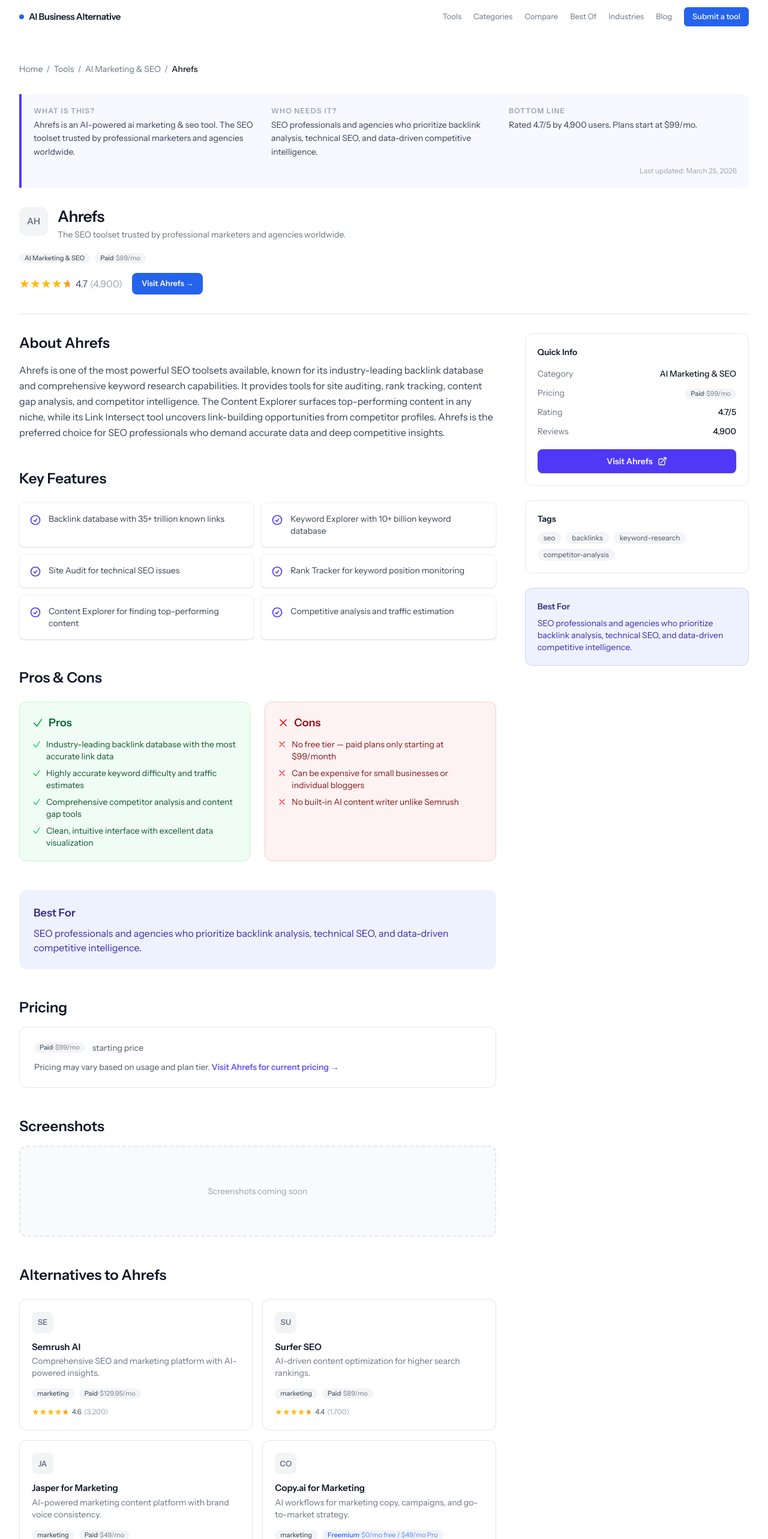
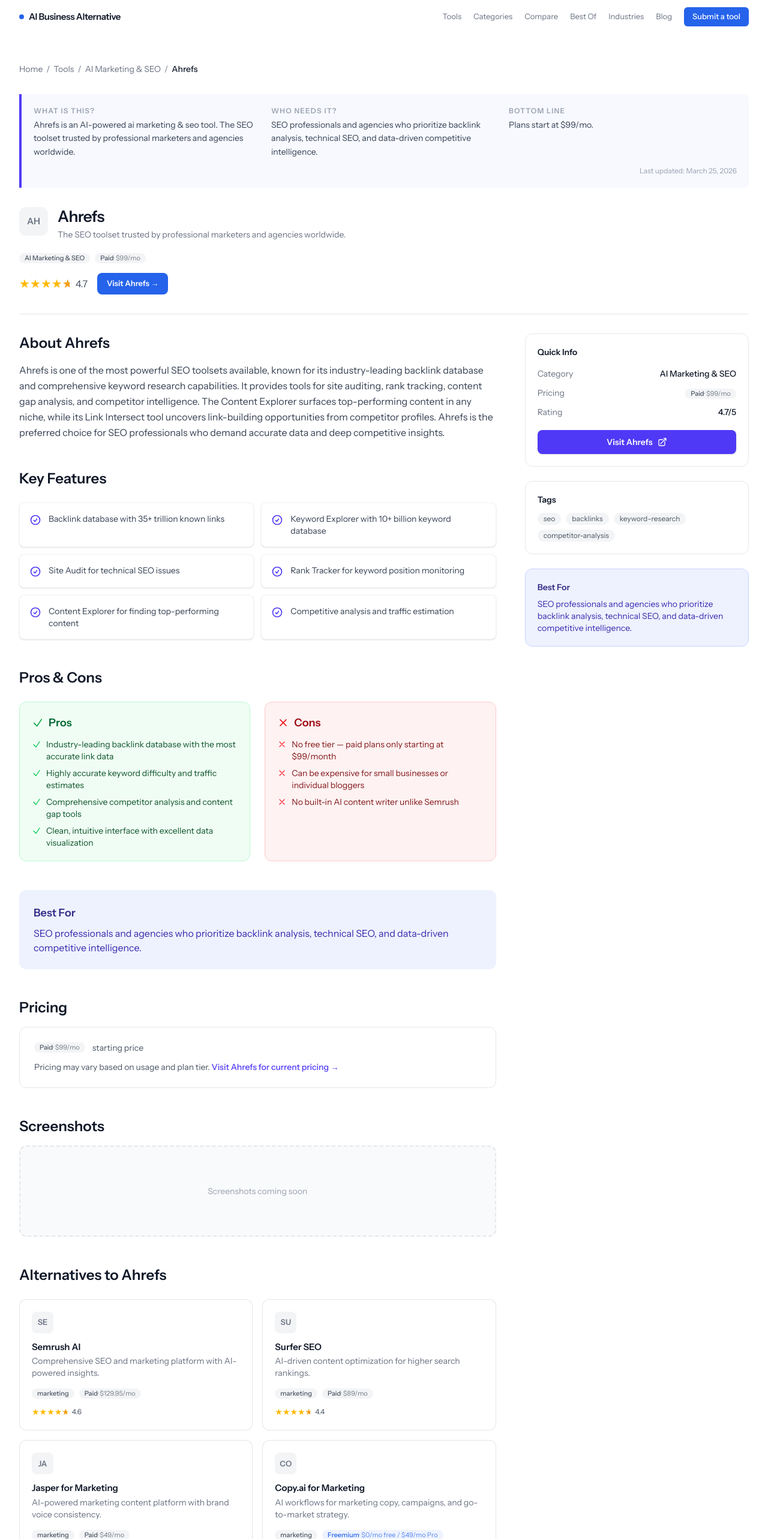
Before and after one commit to raiderj77/aibusinessalternative, a Next.js app: page /tools/ahrefs in a window 1280 px wide. Shown: the top 2566 px of the page at 60% size. Built offline with nearby package versions, Linux system fonts and the light colour scheme.

Commit message:
fix: remove fabricated aggregate rating display (FTC compliance)

```diff
--- a/src/app/best/[slug]/page.tsx
+++ b/src/app/best/[slug]/page.tsx
@@ -262,7 +262,6 @@
                       <div className="mt-2 flex flex-wrap items-center gap-3">
                         <RatingStars
                           rating={tool.rating}
-                          reviewCount={tool.reviewCount}
                           size="md"
                         />
                         <PricingBadge
--- a/src/app/tools/[slug]/page.tsx
+++ b/src/app/tools/[slug]/page.tsx
@@ -70,7 +70,7 @@
     },
     {
       question: `How does ${tool.name} compare to alternatives?`,
-      answer: `${tool.name} has a rating of ${tool.rating}/5 based on ${tool.reviewCount.toLocaleString()} reviews. Popular alternatives include ${altList}. Each tool has different strengths, so the best choice depends on your specific needs and budget.`,
+      answer: `Popular alternatives to ${tool.name} include ${altList}. Each tool has different strengths, so the best choice depends on your specific needs and budget.`,
     },
     {
       question: `Is ${tool.name} good for small business?`,
@@ -78,7 +78,7 @@
     },
     {
       question: `What are the pros and cons of ${tool.name}?`,
-      answer: `Key pros of ${tool.name} include: ${tool.pros.slice(0, 3).join(', ')}. Some potential downsides are: ${tool.cons.slice(0, 3).join(', ')}. Overall, it maintains a ${tool.rating}/5 rating from ${tool.reviewCount.toLocaleString()} reviews.`,
+      answer: `Key pros of ${tool.name} include: ${tool.pros.slice(0, 3).join(', ')}. Some potential downsides are: ${tool.cons.slice(0, 3).join(', ')}.`,
     },
   ];
 }
@@ -122,13 +122,6 @@
       '@type': 'Offer',
       price: tool.pricing === 'free' ? '0' : tool.price,
       priceCurrency: 'USD',
-    },
-    aggregateRating: {
-      '@type': 'AggregateRating',
-      ratingValue: tool.rating,
-      reviewCount: tool.reviewCount,
-      bestRating: 5,
-      worstRating: 1,
     },
   };
 
@@ -243,7 +236,7 @@
         <AnswerBlock
           what={`${tool.name} is an AI-powered ${tool.categories.map((c) => getCategoryBySlug(c)?.name || c).join(' and ').toLowerCase()} tool. ${tool.tagline}`}
           who={tool.bestFor}
-          bottomLine={`Rated ${tool.rating}/5 by ${tool.reviewCount.toLocaleString()} users. ${tool.pricing === 'free' ? 'Completely free to use.' : tool.pricing === 'freemium' ? `Free plan available${tool.price ? `; paid plans from ${tool.price}` : ''}.` : tool.price ? `Plans start at ${tool.price}.` : 'See website for pricing.'}`}
+          bottomLine={`${tool.pricing === 'free' ? 'Completely free to use.' : tool.pricing === 'freemium' ? `Free plan available${tool.price ? `; paid plans from ${tool.price}` : ''}.` : tool.price ? `Plans start at ${tool.price}.` : 'See website for pricing.'}`}
           lastUpdated="2026-03-25"
         />
 
@@ -277,7 +270,7 @@
 
           {/* Rating + CTA */}
           <div className="flex flex-wrap items-center gap-4">
-            <RatingStars rating={tool.rating} reviewCount={tool.reviewCount} size="lg" />
+            <RatingStars rating={tool.rating} size="lg" />
             <a
               href={visitUrl}
               target="_blank"
@@ -531,12 +524,6 @@
                   <dt className="text-gray-500">Rating</dt>
                   <dd className="font-medium text-gray-900">{tool.rating}/5</dd>
                 </div>
-                <div className="flex justify-between">
-                  <dt className="text-gray-500">Reviews</dt>
-                  <dd className="font-medium text-gray-900">
-                    {tool.reviewCount.toLocaleString()}
-                  </dd>
-                </div>
               </dl>
               <div className="mt-5">
                 <a
--- a/src/components/ToolCard.tsx
+++ b/src/components/ToolCard.tsx
@@ -33,7 +33,7 @@
         </div>
 
         <div className="mt-3">
-          <RatingStars rating={tool.rating} reviewCount={tool.reviewCount} size="sm" />
+          <RatingStars rating={tool.rating} size="sm" />
         </div>
       </div>
     </Link>
```
